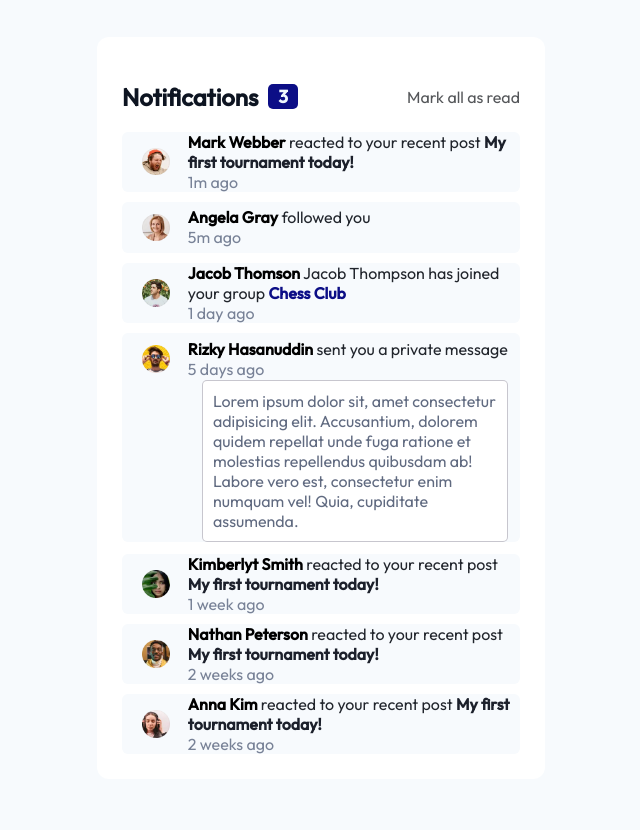
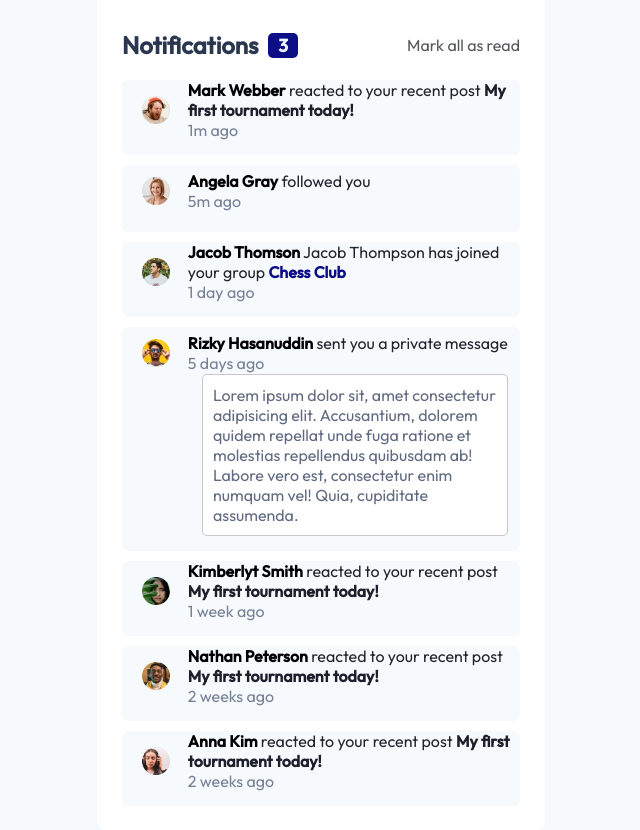
Before and after one commit to ijefin/JS, a website: page Javascript/frontend/NotificationPage/index.html in a window 1280 px wide. Shown: the whole page, without its empty margins (327-967 px from the left). Drawn offline with Linux system fonts and the light colour scheme.

Commit message:
style refeer

```diff
--- a/Javascript/frontend/NotificationPage/index.css
+++ b/Javascript/frontend/NotificationPage/index.css
@@ -9,7 +9,7 @@ body {
 }
 
 h2 {
-  color: hsl(218, 42%, 9%);
+  color: hsl(220, 29%, 24%);
 }
 
 #container {
@@ -51,6 +51,12 @@ h2 {
   color: hsl(220, 3%, 34%);
 }
 
+.content-with-photo {
+  display: flex;
+  align-items: center;
+  justify-content: space-between;
+}
+
 #all-content {
   margin: 25px;
 }
@@ -61,6 +67,7 @@ h2 {
   max-width: 150%;
   max-height: 150%;
   margin-bottom: 10px;
+  padding-bottom: 15px;
 }
 
 .notification-card-content {
@@ -75,6 +82,7 @@ h2 {
 
 .notification-reaction {
   color: hsl(218, 14%, 15%);
+
 }
 
 .notification-content {
@@ -91,11 +99,11 @@ h2 {
   font-weight: bolder;
 }
 
-.notification-message {
+#notification-message {
   width: auto;
   height: auto;
   padding: 10px;
-  margin: -5px 12px 12px 80px;
+  margin: -5px 12px 0px 80px;
   background-color: hsl(0, 0%, 100%);
   border-style: solid;
   border-width: 1px;
@@ -104,7 +112,3 @@ h2 {
   color: hsl(221, 14%, 44%);
   align-items: center;
 }
-
-.notification-message-card {
-  margin-bottom: 10px;
-}
--- a/Javascript/frontend/NotificationPage/index.html
+++ b/Javascript/frontend/NotificationPage/index.html
@@ -78,12 +78,14 @@
                 <span class="notification-time">5 days ago</span>
               </div>
             </div>
-            <div class="notification-message-card">
-              <div class="notification-message">
-                Lorem ipsum dolor sit, amet consectetur adipisicing elit.
-                Accusantium, dolorem quidem repellat unde fuga ratione et
-                molestias repellendus quibusdam ab! Labore vero est, consectetur
-                enim numquam vel! Quia, cupiditate assumenda.
+            <div id="notification-message">
+              <div class="notification-message-card">
+                <div class="notification-message">
+                  Lorem ipsum dolor sit, amet consectetur adipisicing elit.
+                  Accusantium, dolorem quidem repellat unde fuga ratione et
+                  molestias repellendus quibusdam ab! Labore vero est,
+                  consectetur enim numquam vel! Quia, cupiditate assumenda.
+                </div>
               </div>
             </div>
           </div>
```
